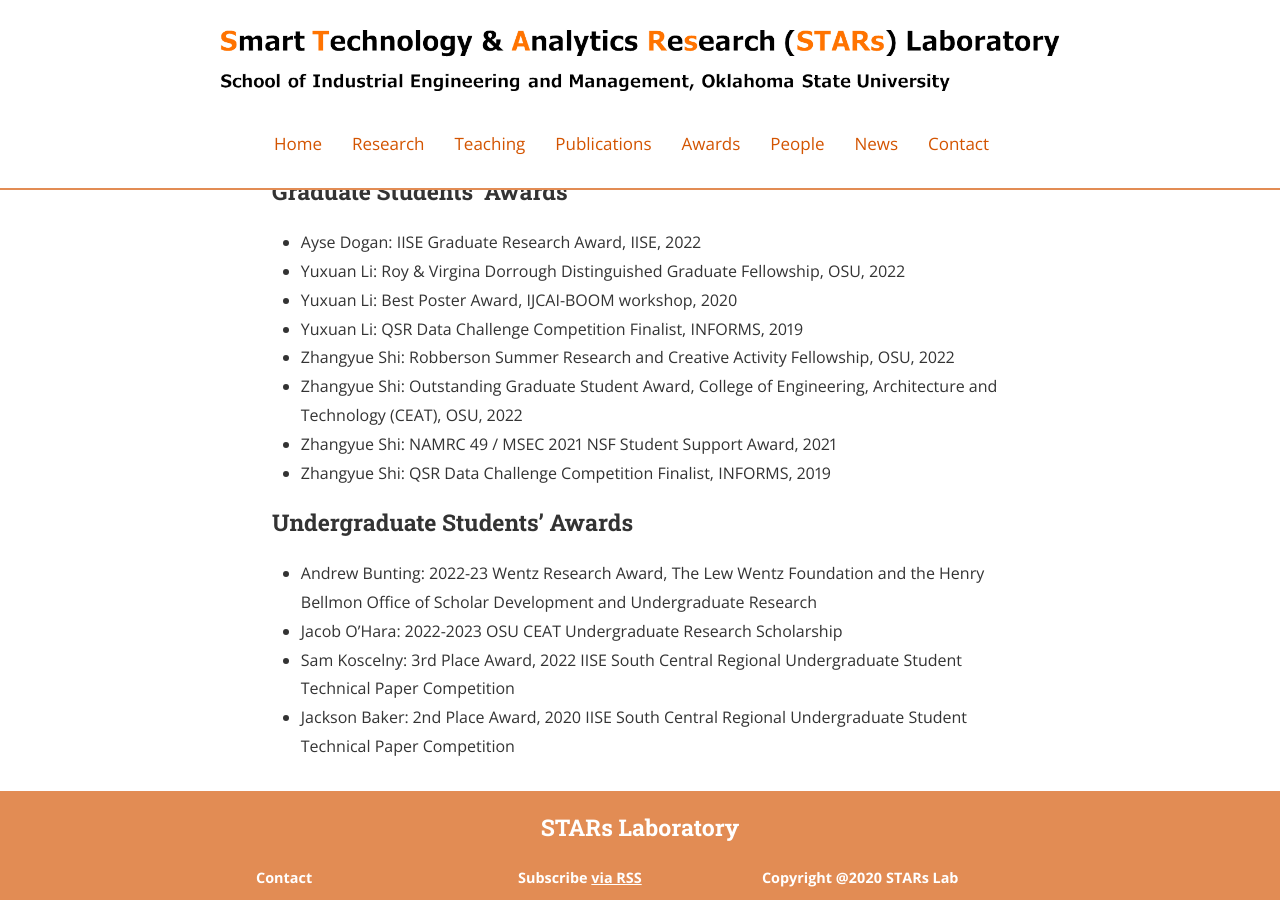
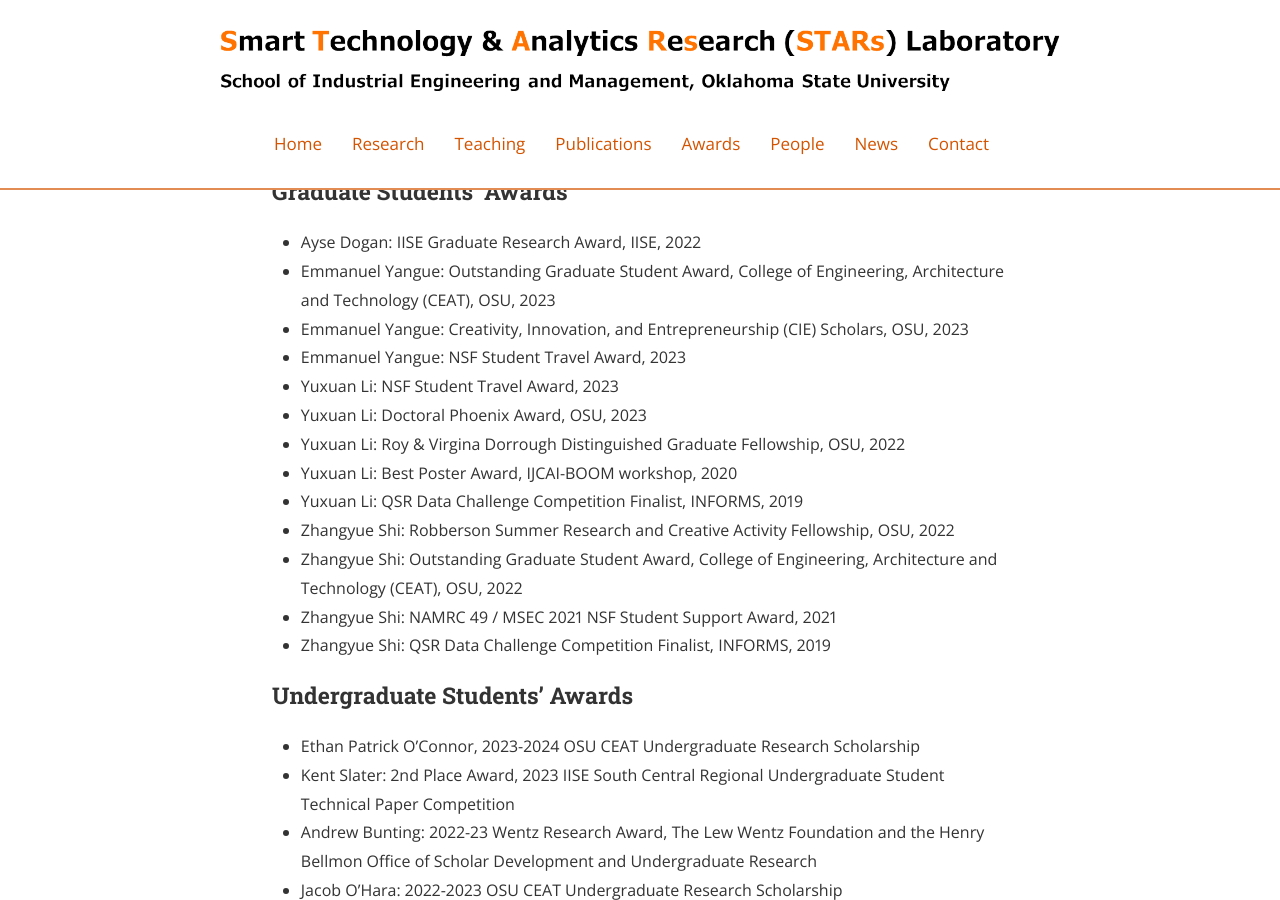
Before and after one commit to stars-laboratory/stars-laboratory.github.io, a Jekyll site: the page built from EHonorsandAwards.md, in a window 1280 px wide and 900 px high, scrolled down 521 px. Built offline with Jekyll 4.4.1, drawn with Linux system fonts in a browser that asks for light colours; nearby versions of some CDN libraries.

Commit message:
Update EHonorsandAwards.md

```diff
--- a/EHonorsandAwards.md
+++ b/EHonorsandAwards.md
@@ -24,6 +24,11 @@
 ### Graduate Students’ Awards
 
 * Ayse Dogan: IISE Graduate Research Award, IISE, 2022
+* Emmanuel Yangue: Outstanding Graduate Student Award, College of Engineering, Architecture and Technology (CEAT), OSU, 2023
+* Emmanuel Yangue: Creativity, Innovation, and Entrepreneurship (CIE) Scholars, OSU, 2023
+* Emmanuel Yangue: NSF Student Travel Award, 2023
+* Yuxuan Li: NSF Student Travel Award, 2023
+* Yuxuan Li: Doctoral Phoenix Award, OSU, 2023
 * Yuxuan Li: Roy & Virgina Dorrough Distinguished Graduate Fellowship, OSU, 2022
 * Yuxuan Li: Best Poster Award, IJCAI-BOOM workshop, 2020
 * Yuxuan Li: QSR Data Challenge Competition Finalist, INFORMS, 2019
@@ -34,6 +39,8 @@
 
 
 ### Undergraduate Students’ Awards
+* Ethan Patrick O'Connor, 2023-2024 OSU CEAT Undergraduate Research Scholarship
+* Kent Slater: 2nd Place Award, 2023 IISE South Central Regional Undergraduate Student Technical Paper Competition
 * Andrew Bunting: 2022-23 Wentz Research Award, The Lew Wentz Foundation and the Henry Bellmon Office of Scholar Development and Undergraduate Research
 * Jacob O’Hara: 2022-2023 OSU CEAT Undergraduate Research Scholarship
 * Sam Koscelny: 3rd Place Award, 2022 IISE South Central Regional Undergraduate Student Technical Paper Competition
```
